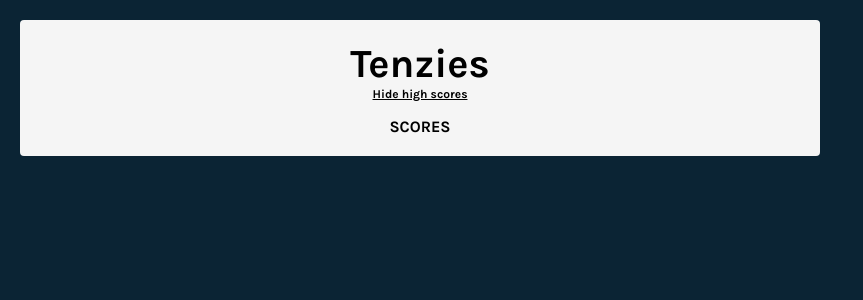
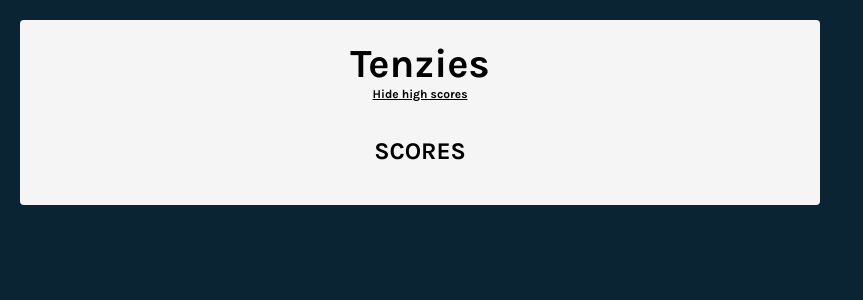
Before and after one commit to vishalicious213/tenzies, a React (Vite) app: page / in a window 1280 px wide. Both pictures are taken after a click on the element "See high scores". Shown: the top 300 px of the page, without its empty margins (0-863 px from the left). Built offline with nearby package versions, Linux system fonts and the light colour scheme.

Commit message:
passing highscores from App to Scores. not saving to localStorage yet

```diff
--- a/src/App.jsx
+++ b/src/App.jsx
@@ -10,6 +10,7 @@ export default function App() {
     const [time, setTime] = useState(0)
     const [countingTime, setCountingTime] = useState(false)
     const [seeScores, setSeeScores] = useState(false)
+    const [highScores, setHighScores] = useState(JSON.parse(localStorage.getItem("tenzies")) || [])
 
     // when countingTime is true, start incrementing with setTime
     useEffect(() => {
@@ -37,6 +38,9 @@ export default function App() {
         if (allHeld && sameDieValue) {
             setTenzies(true)
             stopTimer()
+            let newScores = highScores.push({roll: rolls, time: time})
+            console.log("newScores", newScores)
+            // localStorage.setItem("tenzies", JSON.stringify(newScores))
         }
     }, [dice])
 
@@ -100,7 +104,7 @@ export default function App() {
     }
 
     function showScores() {
-        console.log("Showing scores")
+        // console.log("Showing scores")
         setSeeScores(prevState => !prevState)
 
     }
@@ -140,7 +144,7 @@ export default function App() {
                 {seeScores ? "Hide high scores" : "See high scores"}
             </div>
 
-            {seeScores ? <Scores /> : <Game />}
+            {seeScores ? <Scores highscores={highScores} /> : <Game />}
         </main>
     )
 }
--- a/src/Scores.jsx
+++ b/src/Scores.jsx
@@ -1,5 +1,13 @@
-export default function Scores() {
+export default function Scores({highscores}) {
+    console.log(highscores)
     return (
-        <section className="scores">SCORES</section>
+        <section className="scores">
+            <h2>SCORES</h2>
+            {highscores.map((score, index) => {
+                return (
+                    <div key={index}>Roll: {score.roll} | Time: {score.time}</div>
+                )
+            })}
+        </section>
     )
 }
```
